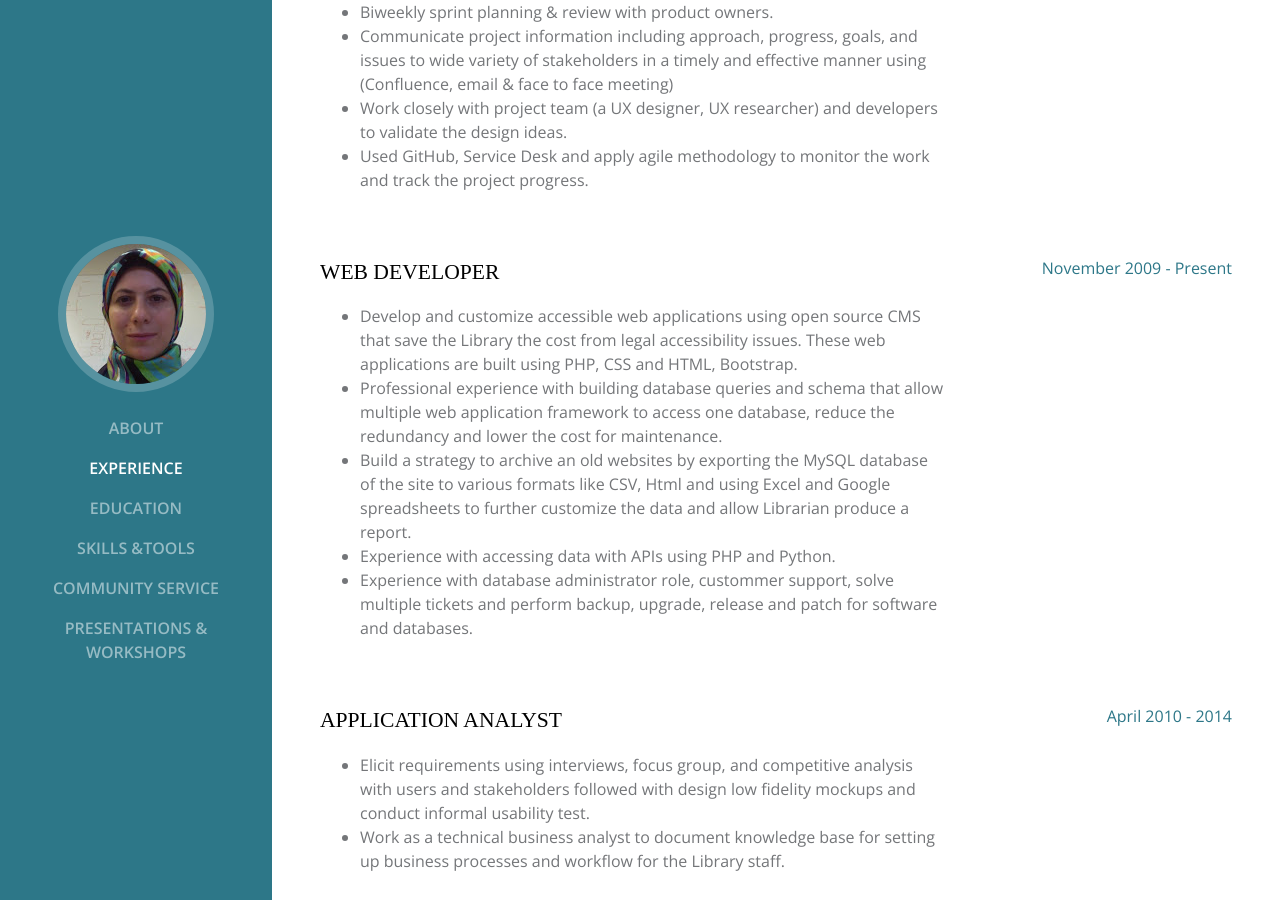
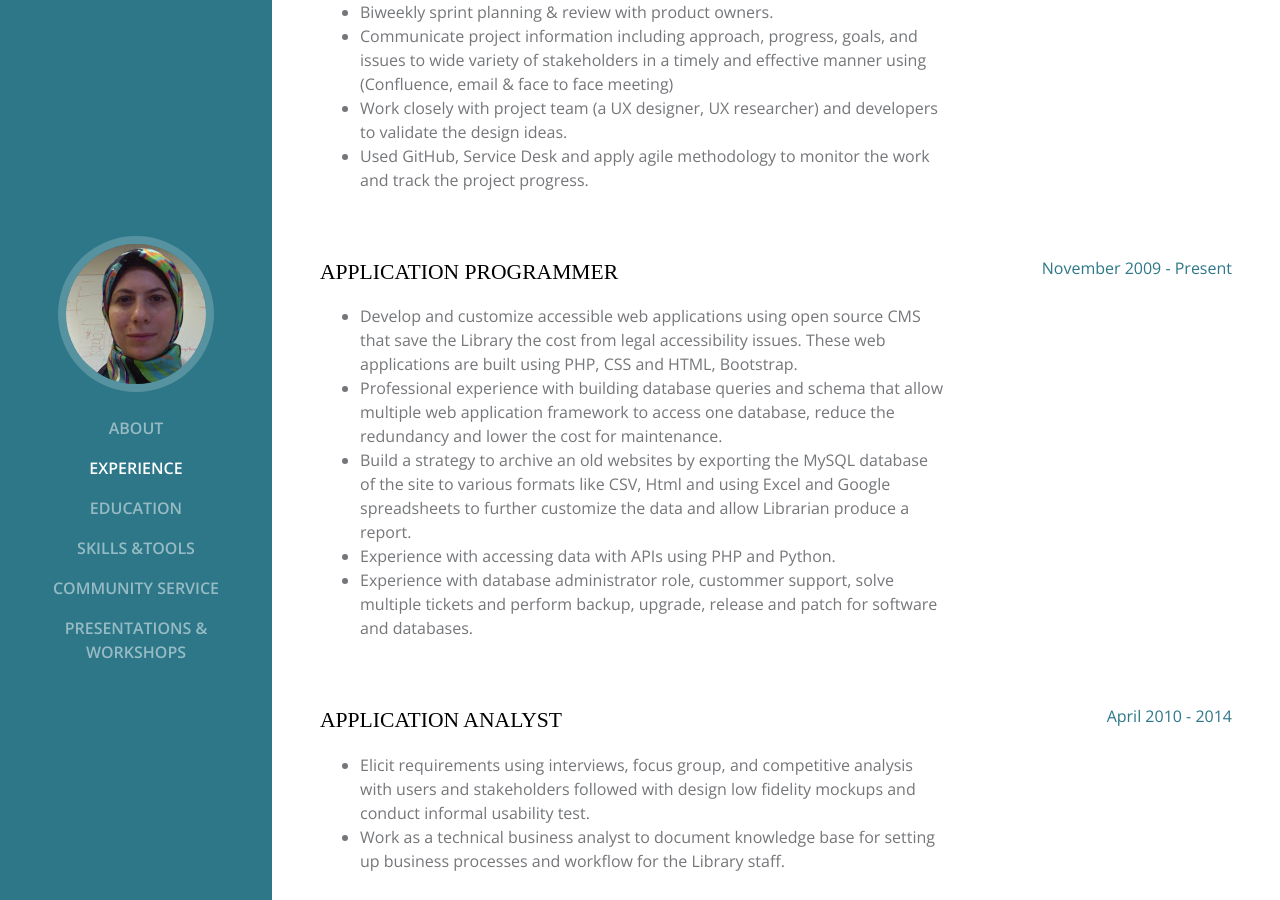
Before and after one commit to nancymou/nancymou.github.io, a Jekyll site: the page index.html, which Jekyll copies as it is, in a window 1280 px wide and 900 px high, scrolled down 1235 px. Built offline with Jekyll 4.4.1, drawn with Linux system fonts in a browser that asks for light colours; some web fonts are replaced.

Commit message:
Update index.html

```diff
--- a/index.html
+++ b/index.html
@@ -140,7 +140,7 @@
 
           <div class="resume-item d-flex flex-column flex-md-row mb-5">
               <div class="resume-content mr-auto">
-                  <div class="subheading mb-3">Web Developer</div>
+                  <div class="subheading mb-3">Application Programmer</div>
                   <p>
                       <ul>
                         <li>Develop and customize accessible web applications using open source CMS that save the Library the cost from legal accessibility issues. These web applications are built using PHP, CSS and HTML, Bootstrap.
```
